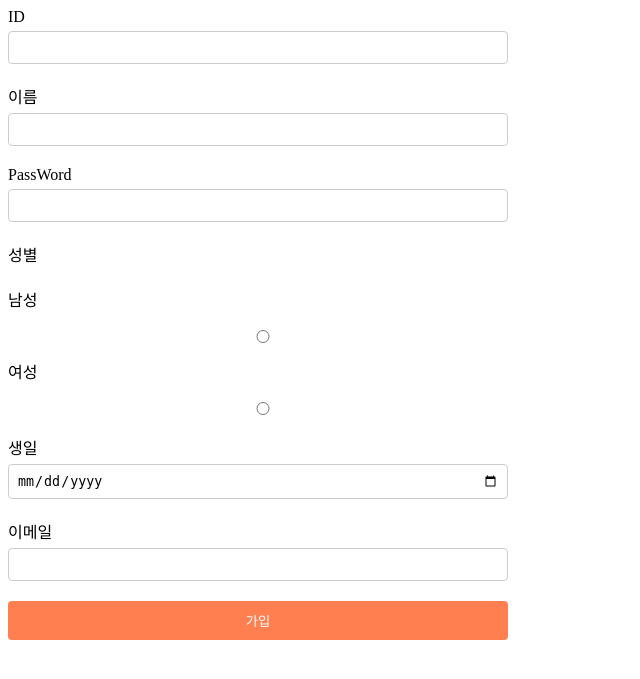
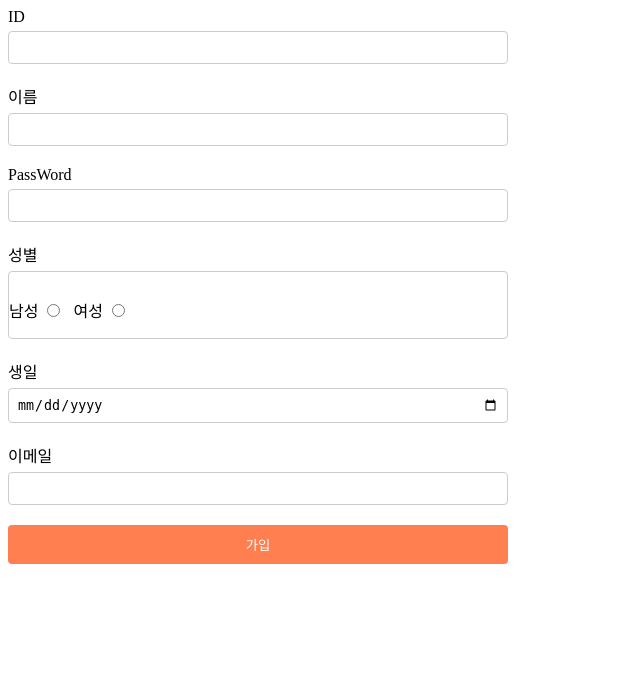
Before and after one commit to mgJin/making_board_using_php, a PHP site: page /loginForm/User/UserSignUpForm.php in a window 1280 px wide. Shown: the top 679 px of the page, without its empty margins (0-640 px from the left). Run offline with PHP 8.4, Linux system fonts and the light colour scheme; some libraries are stand-ins or nearby versions.

Commit message:
rolemanagement 페이지 다 하면 일차적인 디자인 끝. exp 에 있는 것 참조. 부가적인 기능 1~2개만 추가하고 postman 하고 다른 테스트 케이스 돌린 다음 render하자

```diff
--- a/php/making_board/User/UserSignUpForm.php
+++ b/php/making_board/User/UserSignUpForm.php
@@ -3,15 +3,7 @@
 <!--gender 의 datatype :  enum('male','female') -->
 <!--submit누르고 확인버튼 나오는 거랑, 회원가입이 성공하면 /boards 로 이동하게 -->
 <link rel="stylesheet" href='/front/css/formdesign.css' type='text/css'>
-<style>
-    .form-container{
-        width:500px;
-    }
-    .radio-input p{
-        float:left;
-    }
-    .radio-input input{}
-</style>
+<link rel='stylesheet' href='/front/css/formdesign_radio.css' type='text/css'>
 <form class="form-container" id="signform" onsubmit="return false">
     <div class="form-group">
         <label for="id">ID</label>
@@ -25,16 +17,20 @@
         <label for="password">PassWord</label>
         <input type = "password" name= "password">
     </div>
-    <div class="form-group">
-        <label for="gender">성별</label>
-            <div class="radio-input">
-                <p>남성</p>
-                <input type= "radio" name= "gender" value='male'>
+    <div class="form-group1">
+        <label class="radio-label">성별</label>
+        <div class="radio-container">
+
+            <div class="radio-box">
+                <p class="radio-content1">남성</p>
+                <input type= "radio" class="radio-content" name= "gender" value='male'>
             </div>
-            <div class="radio-input">
-                <p>여성</p>
-                <input type= "radio" name= "gender" value='female'>
+
+            <div class="radio-box">
+                <p class="radio-content2">여성</p>
+                <input type= "radio" class="radio-content" name= "gender" value='female'>
             </div>
+        </div>
 
     </div>
     <div class="form-group">
--- /dev/null
+++ b/php/making_board/front/css/formdesign_radio.css
@@ -0,0 +1,24 @@
+.form-container{
+    width:500px;
+}
+.form-group1{
+    margin-bottom:20px;
+}
+.radio-container{
+
+    display:flex;
+    margin-top: 5px;
+    border: 1px solid #ccc;
+    border-radius: 4px;
+}
+.radio-box{
+    align-items: center;
+    margin-right: 10px;
+    margin-top:10px;
+}
+.radio-content1{
+    display:inline-block;
+}
+.radio-content2{
+    display:inline-block;
+}
```
Also changed, not shown: php/making_board/EXP.PHP (+80 -25 lines), php/making_board/User/UserUpdateForm.php (+37 -9 lines).
